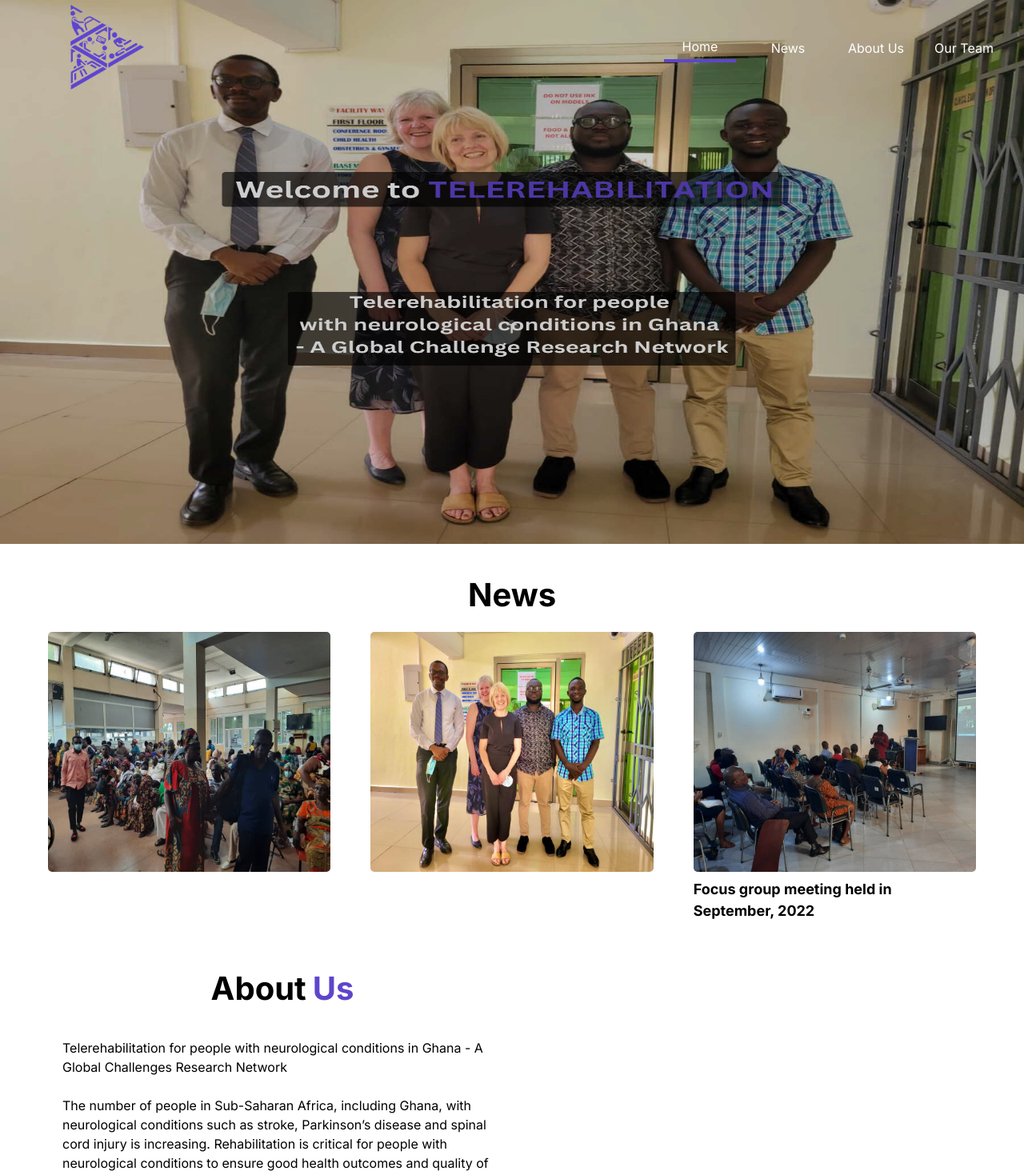
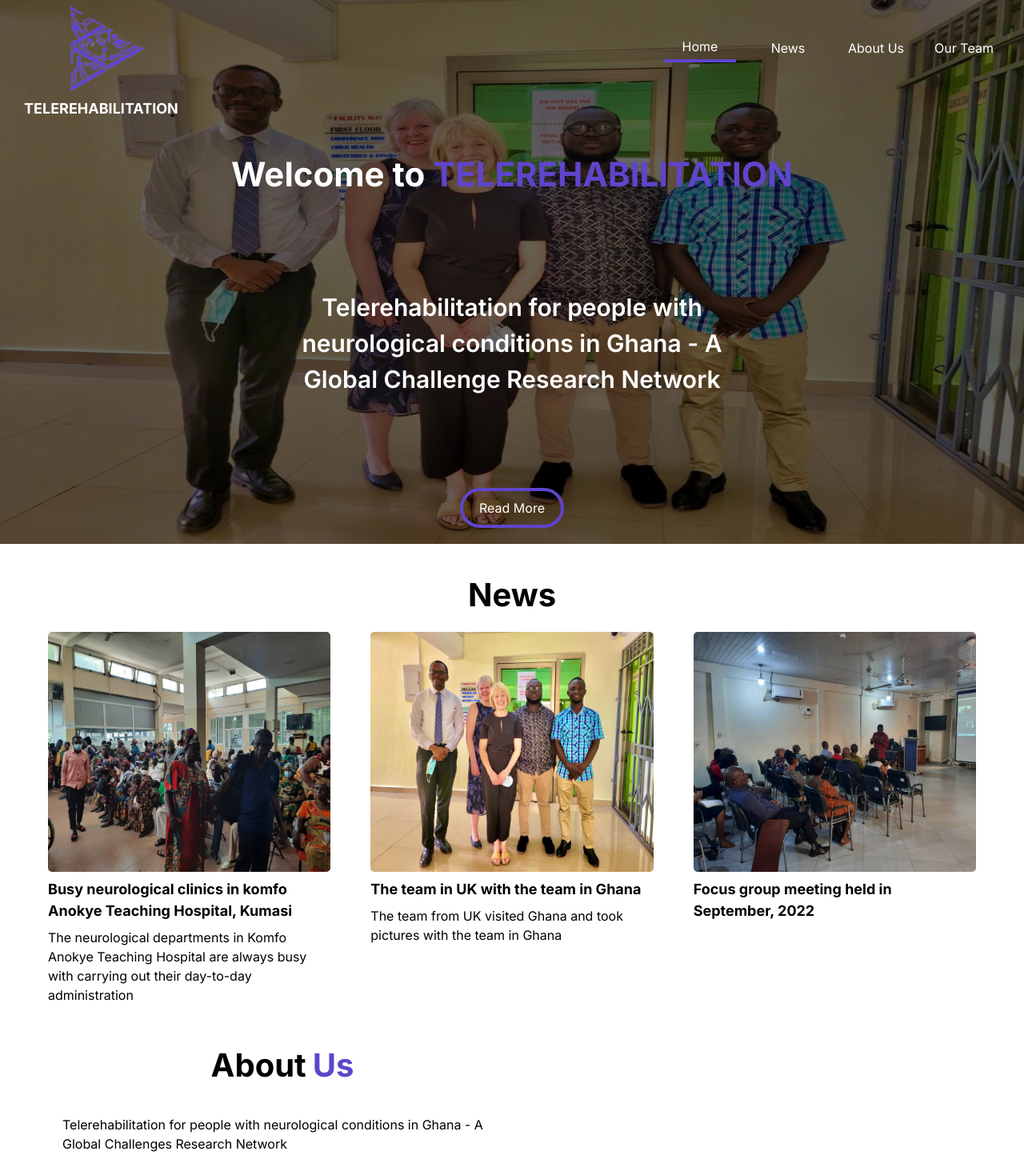
Before and after one commit to ogidibrown/telerehab, a Next.js app: page / in a window 1280 px wide. Shown: the top 1469 px of the page at 80% size. Built offline with nearby package versions, Linux system fonts and the light colour scheme; grey boxes are pictures that could not be loaded.

Commit message:
final final

```diff
--- a/src/components/Home.jsx
+++ b/src/components/Home.jsx
@@ -1,21 +1,21 @@
 import Button from '../components/Button'
 import Image from 'next/image'
-import HeroImg from '../../public/hero.png'
+import HeroImg from '../../public/hero.jpeg'
 
 export default function Home() {
   return (
    <div id='/'  className='flex flex-col justify-between items-center py-8 lg:py-[18px] gap-4 mt-[68px] h-[430px] md:h-[600px]  '>
-        {/* <h1 className='text-[22px] md:text-[42px] mt-[60px] md:mt-[90px] text-white  text-center font-bold '>Welcome to <span className='text-[#5F45CC]'>TELEREHABILITATION</span></h1> */}
+        <h1 className='text-[22px] md:text-[42px] mt-[60px] md:mt-[90px] text-white  text-center font-bold '>Welcome to <span className='text-[#5F45CC]'>TELEREHABILITATION</span></h1>
 
-        <Image src={HeroImg} width={1000} height={1000}  alt='hero image' className=' object-fill absolute top-0 w-full h-[480px] md:h-[680px]  -z-10 brightness-[80%] '  />
+        <Image src={HeroImg} width={1000} height={1000}  alt='hero image' className=' object-fill absolute top-0 w-full h-[480px] md:h-[680px]  -z-10 brightness-[40%] '  />
 
-        {/* <span className='text-[20px] md:text-[30px]  text-center font-semibold md:w-[620px] text-white   '>Telerehabilitation for people with neurological conditions in Ghana - A Global Challenge Research Network </span> */}
+        <span className='text-[20px] md:text-[30px]  text-center font-semibold md:w-[620px] text-white   '>Telerehabilitation for people with neurological conditions in Ghana - A Global Challenge Research Network </span>
 
 
 
 
 
-        {/* <Button className='flex justify-center text-center self-center items-center md:mt-[30px]  ' text='Read More' url='/about' /> */}
+        <Button className='flex justify-center text-center self-center items-center md:mt-[30px]  ' text='Read More' url='/about' />
 
 
    </div>
--- a/src/components/Navbar.jsx
+++ b/src/components/Navbar.jsx
@@ -81,7 +81,7 @@ const toggleNav = ()=>{
         <div className='flex flex-col'>
             <Link href="/" >
                 <Image src={Logo} width={500} height={500} alt="logo" className='w-[130px] h-[120px] md:w-[180px] md:h-[180px] p-[8px]'/>
-
+                <h1 className='font-bold text-[15px] md:text-[18px] mt-[-30px]'>TELEREHABILITATION</h1>
             </Link>
         </div>
 
--- a/src/components/News.jsx
+++ b/src/components/News.jsx
@@ -58,9 +58,13 @@ const News = () => {
                 >
                   <SwiperSlide>
                     <Image src={Slide1} width={400} height={400}  alt='slide image' className='rounded-[5px] h-full w-full md:w-[400px] md:h-[300px]'  />
+                    <h1 className='text-[15px] md:text-[18px] font-bold my-2' >Busy neurological clinics in komfo Anokye Teaching Hospital, Kumasi</h1>
+                    <p>The neurological departments in Komfo Anokye Teaching Hospital are always busy with carrying out their day-to-day administration</p>
                   </SwiperSlide>
                   <SwiperSlide>
                     <Image src={Slide2} width={400} height={400}  alt='slide image' className='rounded-[5px] h-full w-full md:w-[400px] md:h-[300px]'  />
+                    <h1 className='text-[15px] md:text-[18px] font-bold my-2' >The team in UK with the team in Ghana</h1>
+                    <p>The team from UK visited Ghana and took pictures with the team in Ghana</p>
                   </SwiperSlide>
                   <SwiperSlide className=''>
                     <Image src={Slide3} width={400} height={400}  alt='slide image' className='rounded-[5px] h-full w-full md:w-[400px] md:h-[300px]'  />
```
